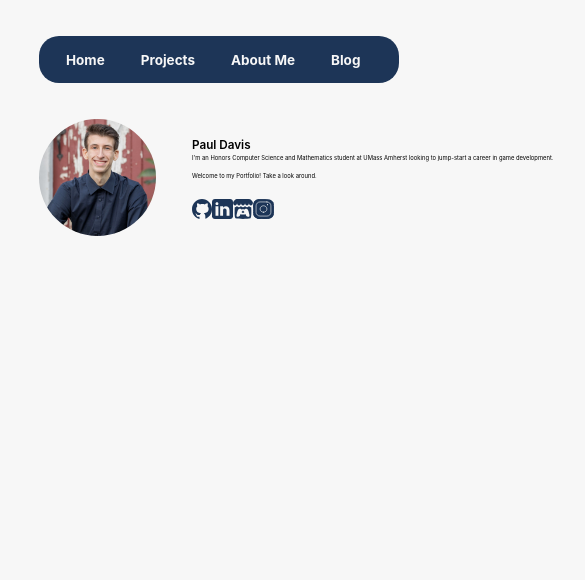
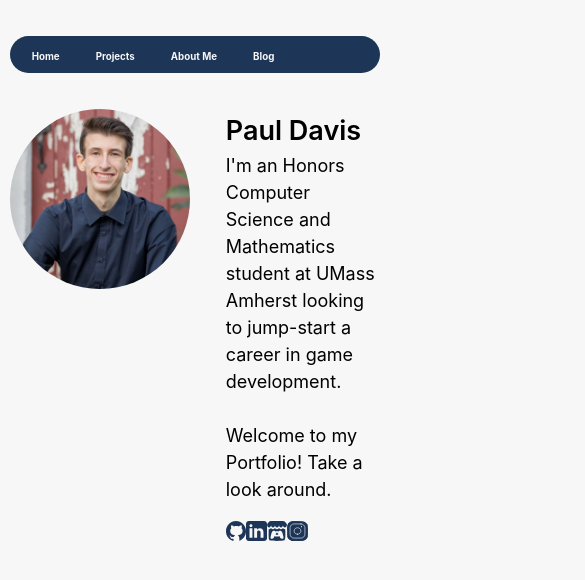
Before and after one commit to 21pdavis/portfolio-website, a Next.js app: page / in a window 390 px wide. Shown: the top 580 px of the page, 585 px wide, since content can reach past the window. Built offline with nearby package versions, Linux system fonts and the light colour scheme.

Commit message:
Making styles even more dynamic

```diff
--- a/components/Layout.module.css
+++ b/components/Layout.module.css
@@ -13,3 +13,10 @@
 .backToHome {
   margin: 3rem 0 0;
 }
+
+
+@media (max-width: 768px) {
+  .container {
+    padding: 0 2.5vw;
+  }
+}
--- a/components/Navbar.module.css
+++ b/components/Navbar.module.css
@@ -1,30 +1,24 @@
 .navbar-container {
     background-color: #1D3557;
     border-radius: 20px;
-    padding: 1rem;
+    padding: 2vw;
     justify-content: space-between;
     align-items: center;
     flex-wrap: wrap;
     white-space: normal;
-    min-width: 32.5rem;
+    width: 100%;
 }
 
 .navbar-container > a {
     color: #F7F7F7;
-    font-size: 1.5rem;
+    font-size: 2.5vw;
     font-weight: bold;
     text-decoration: none;
     margin: 0 1rem;
 }
 
-@media (max-width: 585px) {
+@media (max-width: 768px) {
     .navbar-container {
-        padding: 0.5rem;
-        flex-direction: column;
-        min-width: 20rem;
-    }
-
-    .navbar-container > a {
-        font-size: 0.75rem;
+        padding: 1vw;
     }
 }
--- a/styles/Home.module.css
+++ b/styles/Home.module.css
@@ -1,23 +1,23 @@
 .container {
-  min-width: 32.5rem;
   margin-top: 2rem;
   display: flex;
   flex-direction: column;
   justify-content: center;
   align-items: center;
+  width: 100%;
 }
 
 .header {
   width: 100%;
+  height: auto;
   display: flex;
   flex-direction: row;
-  align-items: center;
 }
 
 .border-circle {
   border-radius: 50%;
-  width: 30vw;
-  height: auto;
+  width: 15rem;
+  height: 15rem;
 }
 
 .bio-container {
@@ -28,24 +28,20 @@
 
 .bio-container h1 {
   text-align: left;
-  font-size: 3vw;
   font-weight: 600;
   margin: 0;
 }
 
 .bio-container p {
   text-align: left;
-  font-size: 1.5vw;
   font-weight: 400;
   line-height: 1.5;
   margin: 0;
 }
 
-/* @media (max-width: 585px) {
-  .bio-container h1 {
-    font-size: 28px;
+@media (max-width: 768px) {
+  .border-circle {
+    width: 10rem;
+    height: 10rem;
   }
-  .bio-container p {
-    font-size: 14px;
-  }
-} */
+}
```
